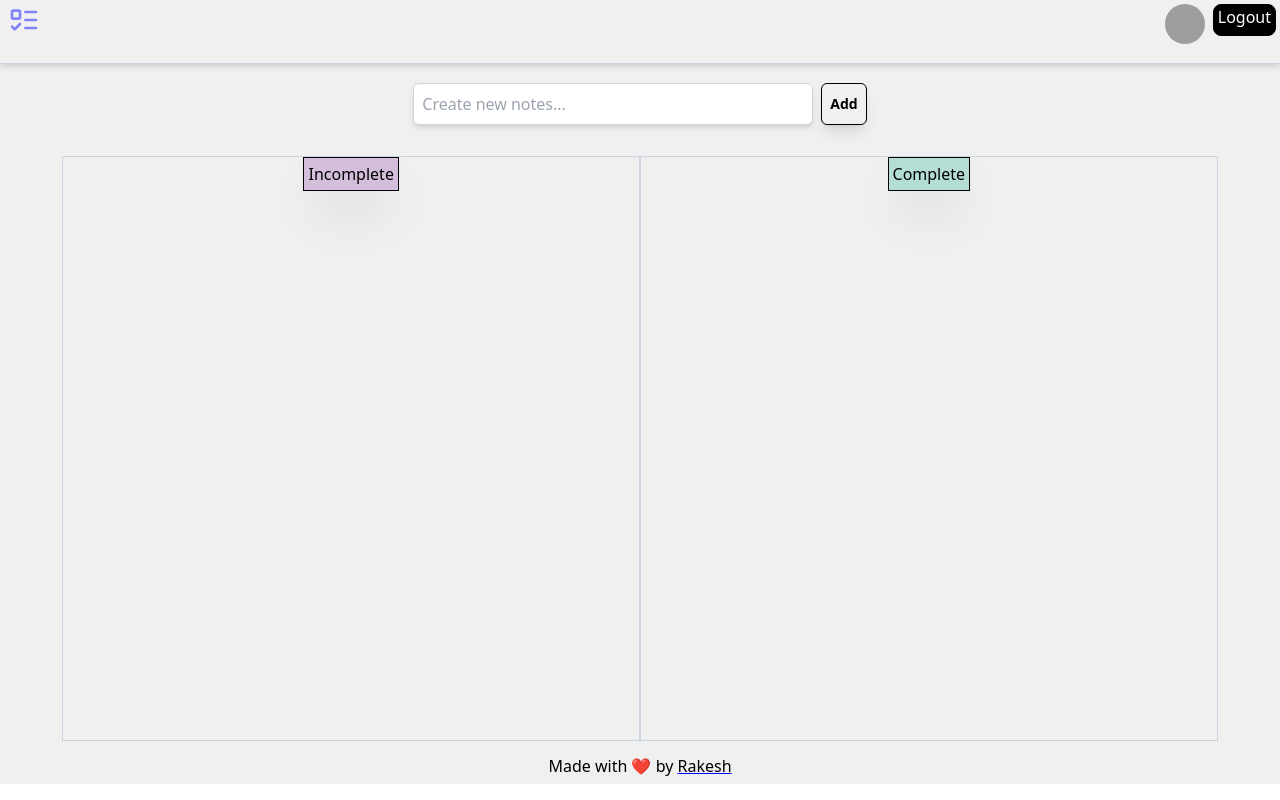
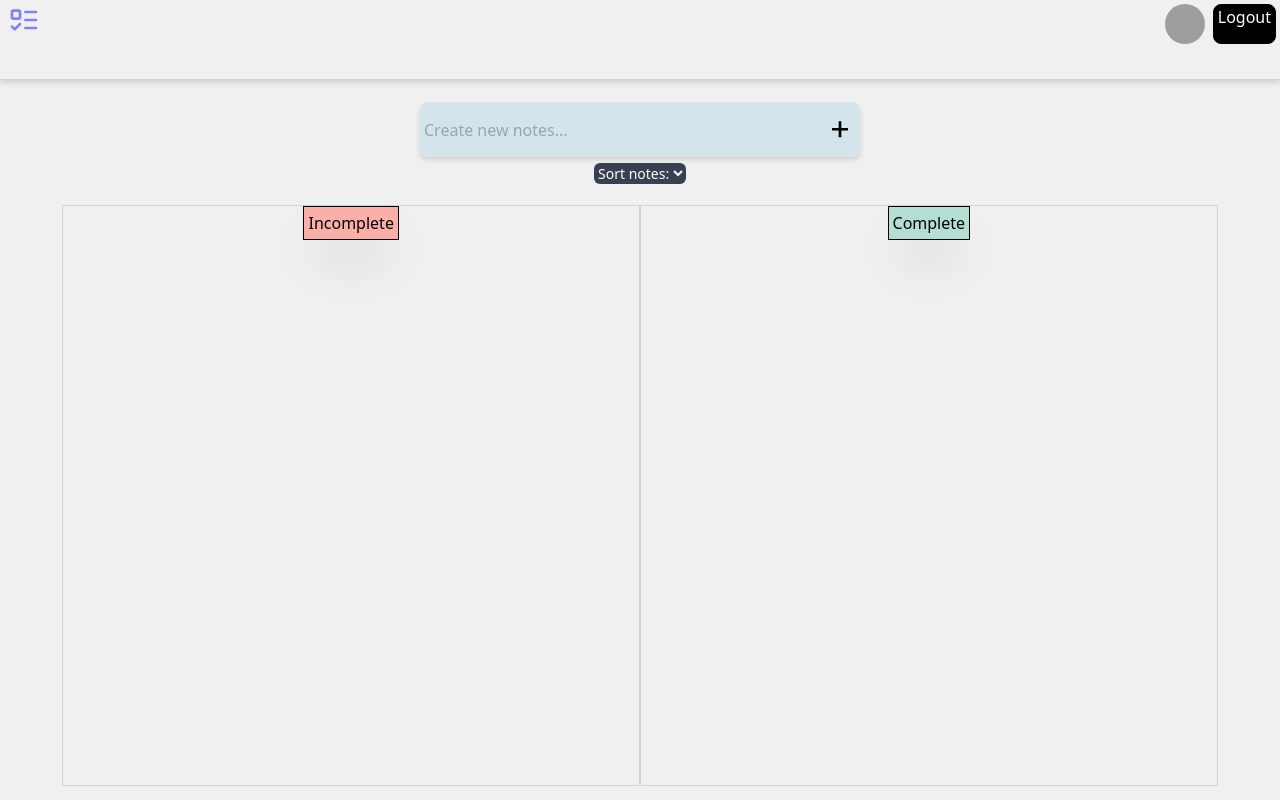
Before and after one commit to rakeshdeka/todo-app, a React (Vite) app: page / in a window 1280 px wide. Built offline with nearby package versions, Linux system fonts and the light colour scheme; grey boxes are pictures that could not be loaded.

Commit message:
(style/bug)-added some icons for more feat and resolve bug

```diff
--- a/src/HomePage.jsx
+++ b/src/HomePage.jsx
@@ -4,10 +4,14 @@ import IncompleteTask from "./components/IncompleteTask/IncompleteTask";
 import CompleteTask from "./components/CompleteTask/CompleteTask";
 import { Header } from "./components/Header/Header";
 import { Footer } from "./components/Footer/Footer";
+import { GrFormAdd } from "react-icons/gr"
+import Filter from "./components/Filter/Filter";
+
 
 export default function HomePage() {
     const [values, setValues] = useState([]);
     const [newValue, setNewValue] = useState("");
+
 
     const handleInputChange = (event) => {
         setNewValue(event.target.value);
@@ -20,7 +24,7 @@ export default function HomePage() {
         }
     };
     const handleKeyPress = (e) => {
-        if (e.key === 'Enter') {
+        if (e.key === 'Enter' && newValue != []) {
             console.log("added item");
             setValues([...values, newValue]);
             setNewValue("");
@@ -42,14 +46,24 @@ export default function HomePage() {
                 {/* first container */}
                 <div className="h-[90%] bg-[#F0F0F0] flex flex-col justify-center items-center">
                     {/* second container */}
-                    <div className="w-[95%] h-[95%] flex flex-col justify-center items-center">
+                    <div className="w-[95%] h-[96%] flex flex-col justify-center items-center">
                         {/* input box */}
-                        <div className="flex gap-2">
-                            <input className="w-[400px] p-2 rounded-md border border-gray-300 shadow-md outline-none  caret-[#FAAFA8]" type="text" value={newValue}
+                        <div className="flex rounded-lg bg-[#D4E4ED] shadow-md p-1 border mt-2 h-[8%]">
+                            <input className="w-[400px] bg-[#D4E4ED] rounded-l-lg outline-none caret-[#FAAFA8]" type="text" value={newValue}
                                 onChange={handleInputChange} onKeyDown={handleKeyPress} placeholder="Create new notes..."
+
                             />
-                            <button className=" rounded-md border border-black text-sm font-semibold text-black px-2 hover:text-slate-600 shadow-lg" onClick={handleAdd}>Add</button>
+
+                            {/* <button className=" rounded-md border border-black text-sm font-semibold text-black px-2 hover:text-slate-600 shadow-lg" onClick={handleAdd}>Add</button> */}
+                            <GrFormAdd className="rounded-r-lg self-center bg-[#D4E4ED] h-[100%] w-8 cursor-pointer" onClick={handleAdd} />
+
+
                         </div>
+                        <div className=" mt-1 h-[2%]">
+                            <Filter />
+                        </div>
+
+
                         {/* task card cotainer */}
                         <div className=" w-[95%] h-[90%] flex justify-center items-center">
                             {/* incomplete task */}
@@ -59,7 +73,7 @@ export default function HomePage() {
                         </div>
 
                     </div>
-                    <Footer />
+                    {/* <Footer /> */}
                 </div>
             </div>
         </>
--- /dev/null
+++ b/src/components/Filter/Filter.jsx
@@ -0,0 +1,17 @@
+import React from 'react'
+
+const Filter = () => {
+    return (
+        <>
+            {/* <label htmlFor="dropdown"></label> */}
+            <select className="bg-gray-700 text-white rounded-md text-sm" id="dropdown">
+                <option value="">Sort notes:</option>
+                <option value="option1">by label</option>
+                <option value="option2">by dates</option>
+                <option value="option3">Option 3</option>
+            </select>
+        </>
+    )
+}
+
+export default Filter
--- a/src/components/Footer/Footer.jsx
+++ b/src/components/Footer/Footer.jsx
@@ -3,7 +3,7 @@ import React from 'react'
 export const Footer = () => {
     return (
         <>
-            <p >Made with ❤️ by <a className="underline decoration-[blue]" href="https://github.com/rakeshdeka">Rakesh</a> </p>
+            <p >Made with ❤️ by <a className=" text-sm underline decoration-[blue]" href="https://github.com/rakeshdeka">Rakesh</a> </p>
         </>
     )
 }
--- a/src/components/Header/Header.jsx
+++ b/src/components/Header/Header.jsx
@@ -1,5 +1,6 @@
 import React, { useState } from 'react'
 import { LuListTodo } from "react-icons/lu"
+
 
 export const Header = () => {
     const [showToolTip, setShowToolTip] = useState();
@@ -7,20 +8,16 @@ export const Header = () => {
 
 
     const toolTipOut = (e) => {
-        // console.log(`toolTipOut Logout ${e}`);
-        // e.target = "Logout"
-        // console.dir(e)
+
         setShowToolTip(false)
     }
     const toolTipOver = (e) => {
-        // console.log(`toolTipOver Logout ${e}`);
-        // e.target = "Logout"
-        // console.dir(e)
+
         setShowToolTip(true)
     }
     return (
         <>
-            <div className="flex justify-between border-b border-slate-300 bg-[#F0F0F0] h-[8%] drop-shadow-md">
+            <div className="flex justify-between border-b border-slate-300 bg-[#F0F0F0] h-[10%] drop-shadow-md">
                 <LuListTodo className="text-[#8282f7] max-w-400 w-8 h-8 ml-2 cursor-pointer mt-1" />
 
                 <div className="flex mr-1 gap-2">
--- a/src/components/IncompleteTask/IncompleteTask.jsx
+++ b/src/components/IncompleteTask/IncompleteTask.jsx
@@ -3,12 +3,14 @@ import { MdDelete } from "react-icons/md"
 import { FaEdit } from "react-icons/fa"
 import Masonry from 'react-masonry-css'
 import "./custom.css"
+import { IoMdColorPalette } from "react-icons/io"
+import { FiMoreVertical } from "react-icons/fi"
 
 
 const IncompleteTask = ({ values, handleRemove }) => {
     const breakpoints = {
         default: 3,
-        1300: 2,
+        1100: 2,
         700: 1
     }
 
@@ -18,7 +20,8 @@ const IncompleteTask = ({ values, handleRemove }) => {
     return (
         <>
             <div className="border w-[50%] h-[95%] border-slate-300 self-end text-center overflow-auto">
-                <p className="border border-black inline-block p-1 sticky top-0 mb-1 bg-[#D3BFDB] shadow-2xl">Incomplete</p>
+                <p className="border border-black inline-block p-1 sticky top-0 mb-1 bg-[#faafa8] shadow-2xl">Incomplete</p>
+
                 <div className="">
                     <Masonry
                         breakpointCols={breakpoints}
@@ -28,17 +31,23 @@ const IncompleteTask = ({ values, handleRemove }) => {
 
 
                         {values.map((value, index) => (
-                            <div key={index} className=" mb-2 shadow-lg rounded-xl  overflow-auto cursor-pointer bg-[#E2F6D3] hover:bg-[#cffaab] w-full "
+                            <div key={index} className=" mb-2 shadow-lg rounded-xl  overflow-auto cursor-pointer bg-[#D3BFDB] hover:bg-[#dea4f5] w-full "
 
                             >
 
-                                <div className="flex justify-between border-b border-slate-300">
-                                    <FaEdit className="hover:text-[green] mb-2 mt-2 ml-1" />
-                                    <MdDelete className="hover:text-[red] mb-2 mt-2 mr-1" onClick={() => handleRemove(index)} />
-                                </div>
+
                                 <p className="block w-full text-start p-1 cursor-move" style={{ whiteSpace: 'pre-wrap', overflowWrap: 'break-word' }}>
                                     {value}
                                 </p>
+                                <div className="flex justify-between border-t border-slate-300">
+                                    <FaEdit className="hover:text-[green] mb-1 mt-1 ml-1" />
+                                    <div className='flex'>
+                                        <MdDelete className="hover:text-[red] mb-2 mt-1 mr-1" onClick={() => handleRemove(index)} />
+                                        <IoMdColorPalette className="hover:text-[orange] mb-1 mt-1 ml-1" />
+                                        <FiMoreVertical className="hover:text-[blue] mb-1 mt-1 ml-1" />
+
+                                    </div>
+                                </div>
                             </div>
 
                         ))}
```
